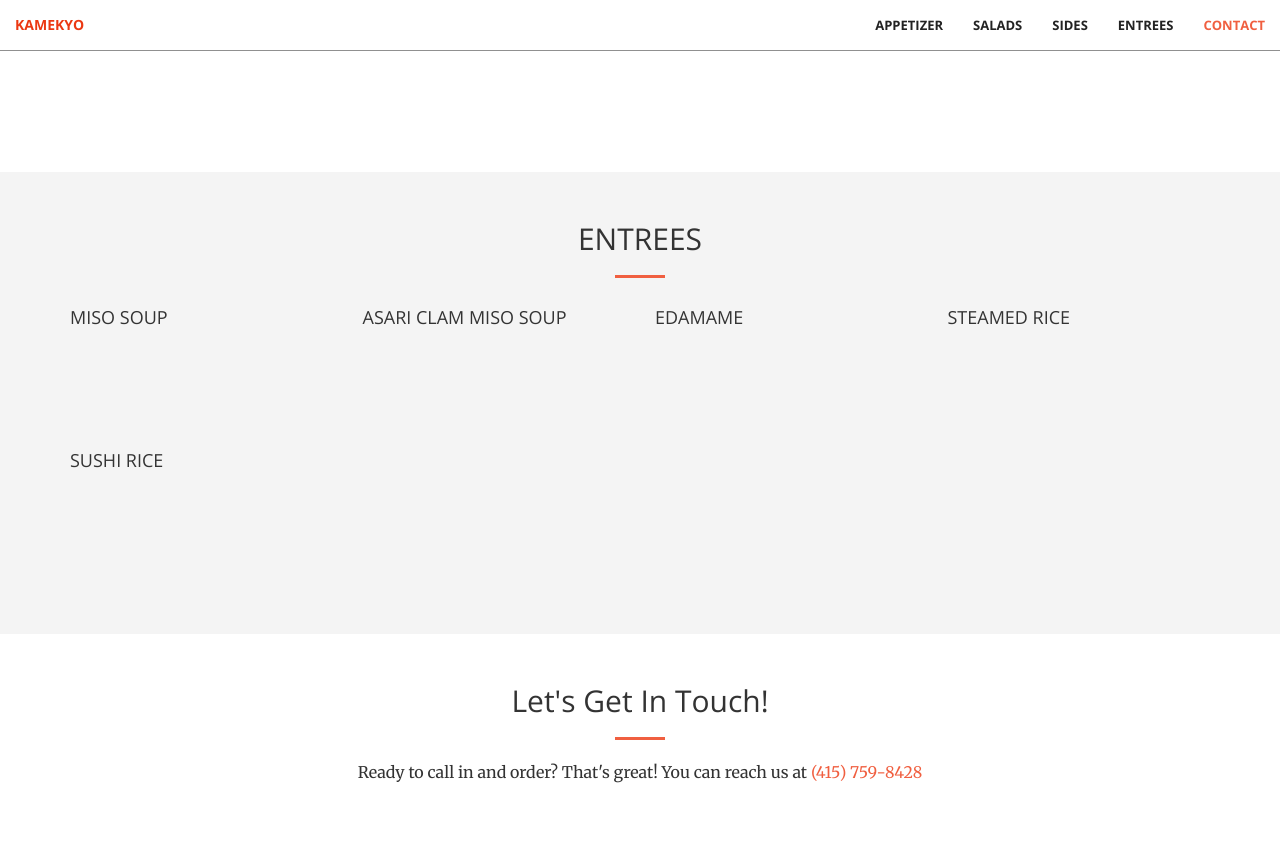
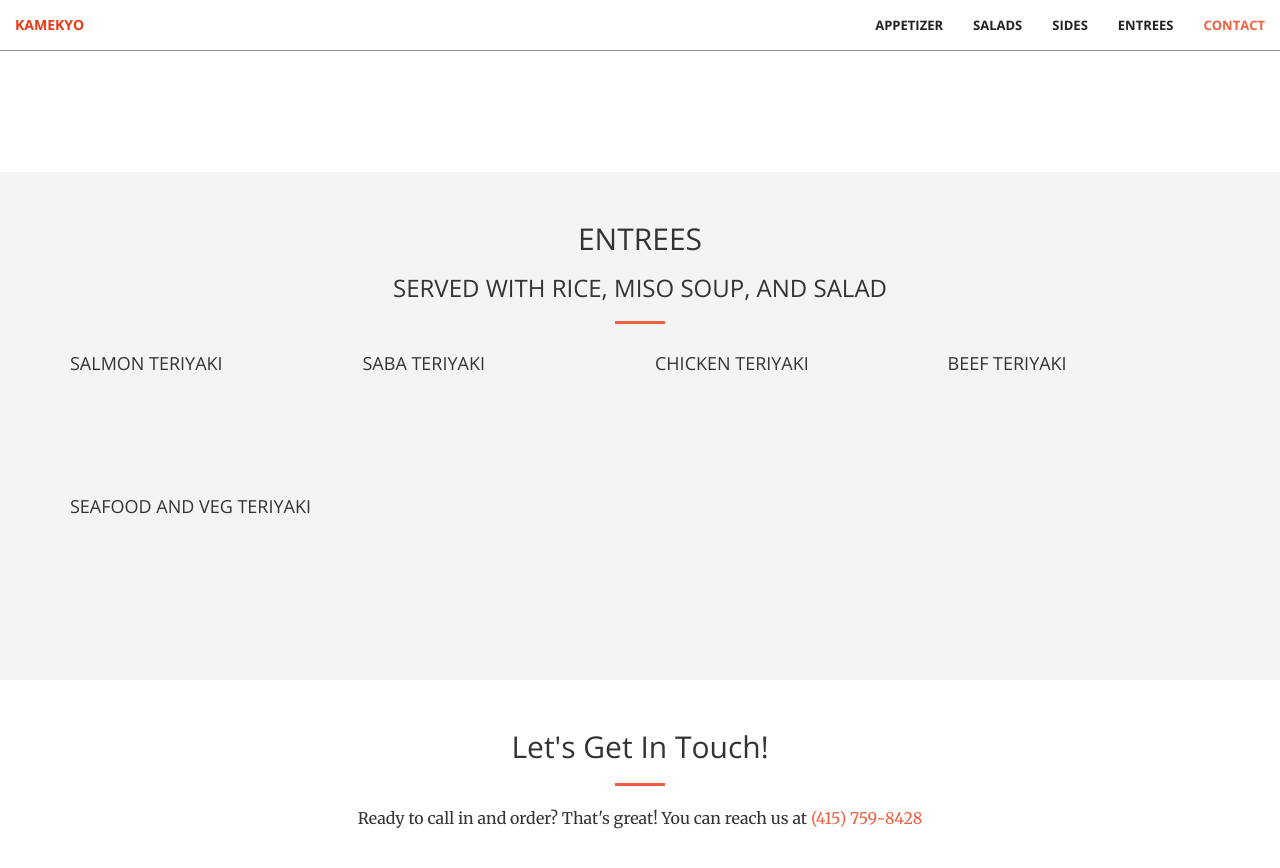
Before and after one commit to CyrusLiang/kamekyo, a Jekyll site: the page built from index.html, in a window 1280 px wide and 900 px high, scrolled down 2543 px. Shown: the top 868 px of the window. Built offline with Jekyll 4.4.1, drawn with Linux system fonts in a browser that asks for light colours.

Commit message:
Update entrees.html

```diff
--- a/_includes/entrees.html
+++ b/_includes/entrees.html
@@ -3,6 +3,7 @@
         <div class="row">
             <div class="col-lg-12 text-center">
                 <h2 class="section-heading">Entrees</h2>
+                <h3>Served with rice, miso soup, and salad</h2>
                 <hr class="primary">
             </div>
         </div>
@@ -11,32 +12,32 @@
         <div class="row">
             <div class="col-lg-3 col-sm-6">
                 <div class="food-box">
-                    <h4>Miso Soup</h4>
-                    <p id="miso"></p>
+                    <h4>Salmon Teriyaki</h4>
+                    <p id="salteri"></p>
                 </div>
             </div>
             <div class="col-lg-3 col-sm-6">
                 <div class="food-box">
-                    <h4>Asari Clam Miso Soup</h4>
-                    <p id="asari"></p>
+                    <h4>Saba Teriyaki</h4>
+                    <p id="sabteri"></p>
                 </div>
             </div>
             <div class="col-lg-3 col-sm-6">
                 <div class="food-box">
-                    <h4>Edamame</h4>
-                    <p id="eda"></p>
+                    <h4>Chicken Teriyaki</h4>
+                    <p id="chiteri"></p>
                 </div>
             </div>
             <div class="col-lg-3 col-sm-6">
                 <div class="food-box">
-                    <h4>Steamed Rice</h4>
-                    <p id="rice"></p>
+                    <h4>Beef Teriyaki</h4>
+                    <p id="beefteri"></p>
                 </div>
             </div>
             <div class="col-lg-3 col-sm-6">
                 <div class="food-box">
-                    <h4>Sushi Rice</h4>
-                    <p id="srice"></p>
+                    <h4>Seafood and Veg Teriyaki</h4>
+                    <p id="svteri"></p>
                 </div>
             </div>
         </div>
```
